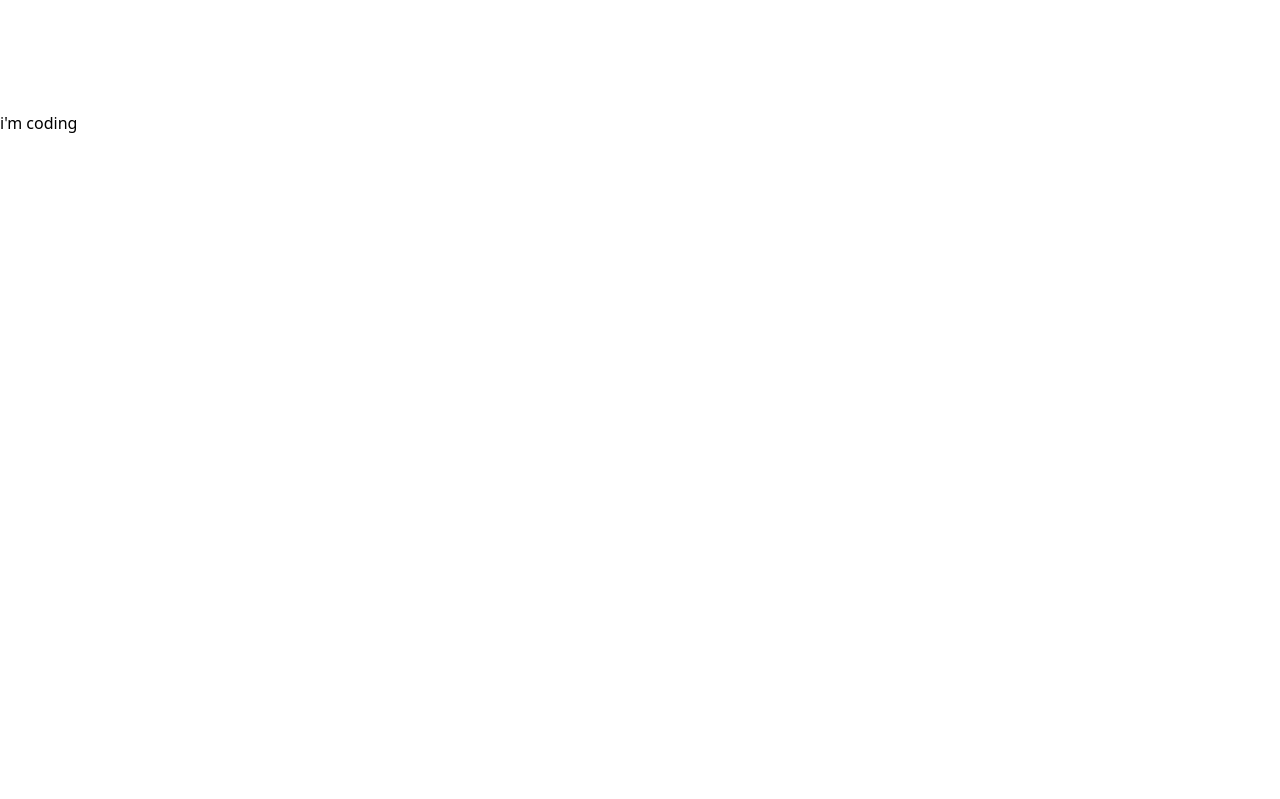
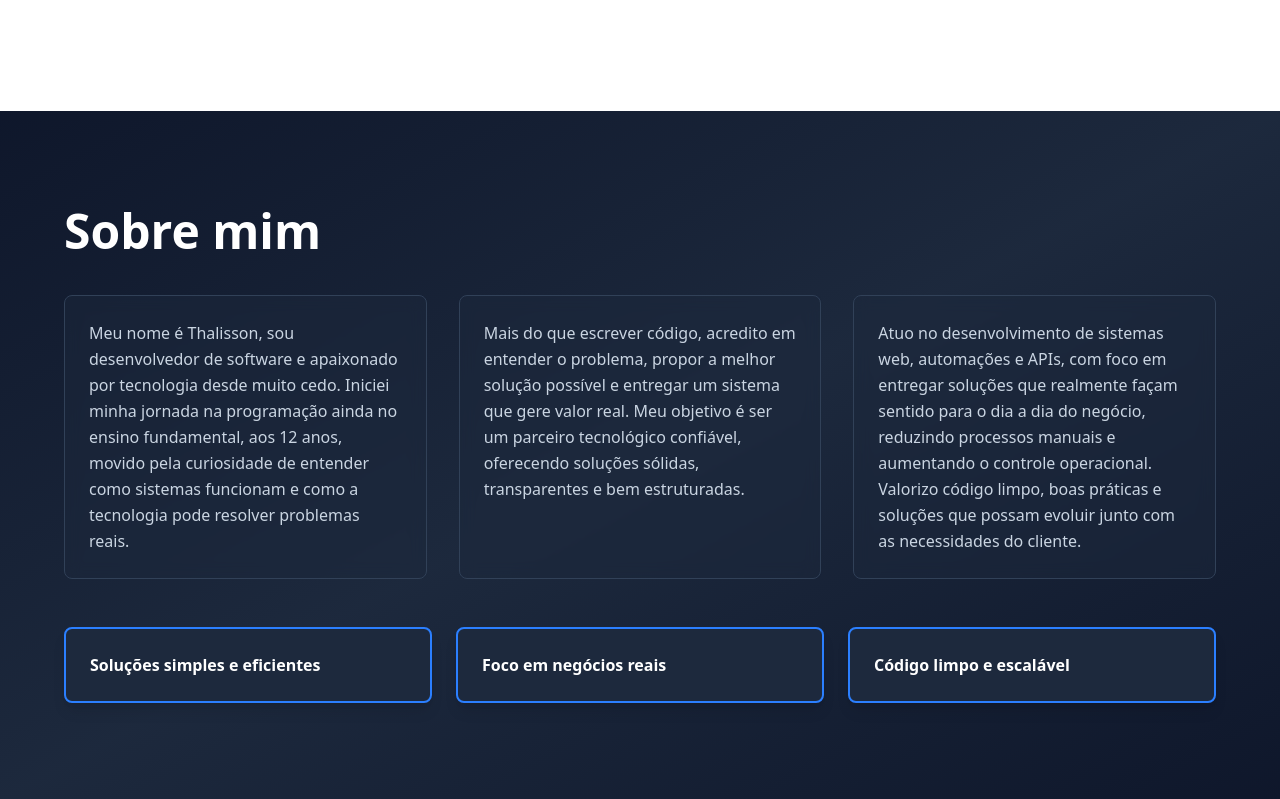
Before and after one commit to devvthalisson/portfolio, a React (Vite) app: page / in a window 1280 px wide. Shown: the part 689-1488 px from the top of the page. Before the commit the page ends 824 px from the top, so only its background shows below. Built offline with nearby package versions, Linux system fonts and the light colour scheme.

Commit message:
add: add about section

```diff
--- a/src/App.jsx
+++ b/src/App.jsx
@@ -1,12 +1,13 @@
 import { Header } from "./layout/Header";
 import { Hero } from "./layout/Hero";
+import { About } from "./layout/About";
 
 function App() {
   return (
     <main className="min-h-screen">
       <Header />
       <Hero />
-      <p>i'm coding</p>
+      <About />
     </main>
   );
 }
--- /dev/null
+++ b/src/layout/About.jsx
@@ -0,0 +1,99 @@
+import { motion } from "motion/react";
+
+export function About() {
+  const animateElements = {
+    container: {
+      hidden: { opacity: 0 },
+      visible: { opacity: 1, transition: { staggerChildren: 0.15 } },
+    },
+    children: {
+      hidden: { opacity: 0, y: 50 },
+      visible: { opacity: 1, y: 0 },
+    },
+    cardsHover: {
+      scale: 1.05,
+    },
+  };
+
+  return (
+    <section className="px-6 py-24 bg-linear-to-br from-slate-900 via-slate-800 to-slate-900">
+      <motion.div
+        className="mx-auto max-w-6xl"
+        variants={animateElements.container}
+        initial="hidden"
+        whileInView="visible"
+        viewport={{ once: true }}
+      >
+        <motion.h2
+          className="text-4xl font-bold text-white mb-10 md:text-5xl"
+          variants={animateElements.children}
+        >
+          Sobre mim
+        </motion.h2>
+        <motion.div
+          className="grid md:grid-cols-3 gap-8 mb-12"
+          variants={animateElements.container}
+        >
+          <motion.div
+            className="text-slate-300 leading-relaxed bg-slate-800/50 backdrop-blur-sm p-6 rounded-lg border border-slate-700"
+            variants={animateElements.children}
+          >
+            Meu nome é Thalisson, sou desenvolvedor de software e apaixonado por
+            tecnologia desde muito cedo. Iniciei minha jornada na programação
+            ainda no ensino fundamental, aos 12 anos, movido pela curiosidade de
+            entender como sistemas funcionam e como a tecnologia pode resolver
+            problemas reais.
+          </motion.div>
+          <motion.div
+            className="text-slate-300 leading-relaxed bg-slate-800/50 backdrop-blur-sm p-6 rounded-lg border border-slate-700"
+            variants={animateElements.children}
+          >
+            Mais do que escrever código, acredito em entender o problema, propor
+            a melhor solução possível e entregar um sistema que gere valor real.
+            Meu objetivo é ser um parceiro tecnológico confiável, oferecendo
+            soluções sólidas, transparentes e bem estruturadas.
+          </motion.div>
+          <motion.div
+            className="text-slate-300 leading-relaxed bg-slate-800/50 backdrop-blur-sm p-6 rounded-lg border border-slate-700"
+            variants={animateElements.children}
+          >
+            Atuo no desenvolvimento de sistemas web, automações e APIs, com foco
+            em entregar soluções que realmente façam sentido para o dia a dia do
+            negócio, reduzindo processos manuais e aumentando o controle
+            operacional. Valorizo código limpo, boas práticas e soluções que
+            possam evoluir junto com as necessidades do cliente.
+          </motion.div>
+        </motion.div>
+        <motion.div className="grid md:grid-cols-3 gap-6">
+          <motion.div
+            className="bg-slate-800 p-6 rounded-lg border-2 border-blue-500 shadow-lg hover:shadow-xl transition-shadow"
+            variants={animateElements.children}
+            whileHover={animateElements.cardsHover}
+          >
+            <motion.p className="text-white font-semibold">
+              Soluções simples e eficientes
+            </motion.p>
+          </motion.div>
+          <motion.div
+            className="bg-slate-800 p-6 rounded-lg border-2 border-blue-500 shadow-lg hover:shadow-xl transition-shadow"
+            variants={animateElements.children}
+            whileHover={animateElements.cardsHover}
+          >
+            <motion.p className="text-white font-semibold">
+              Foco em negócios reais
+            </motion.p>
+          </motion.div>
+          <motion.div
+            className="bg-slate-800 p-6 rounded-lg border-2 border-blue-500 shadow-lg hover:shadow-xl transition-shadow"
+            variants={animateElements.children}
+            whileHover={animateElements.cardsHover}
+          >
+            <motion.p className="text-white font-semibold">
+              Código limpo e escalável
+            </motion.p>
+          </motion.div>
+        </motion.div>
+      </motion.div>
+    </section>
+  );
+}
```
